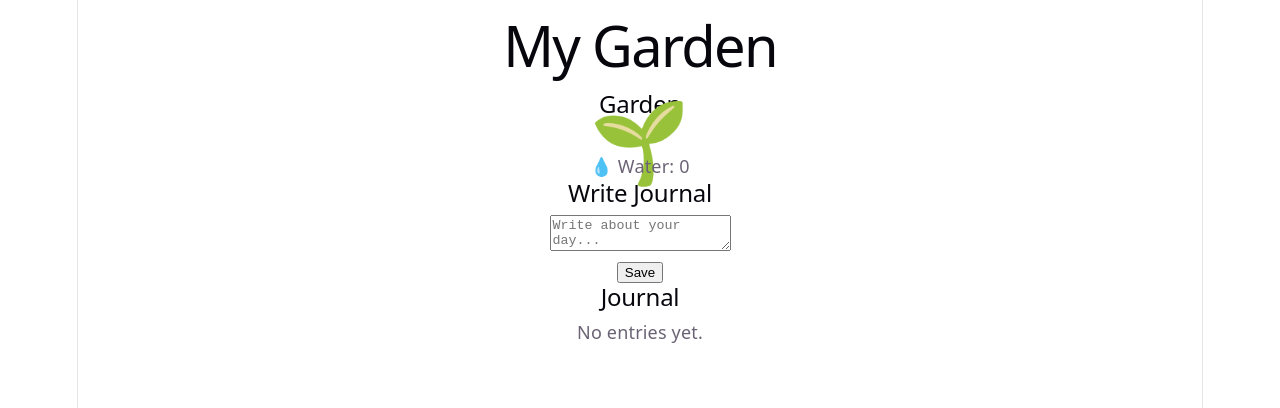
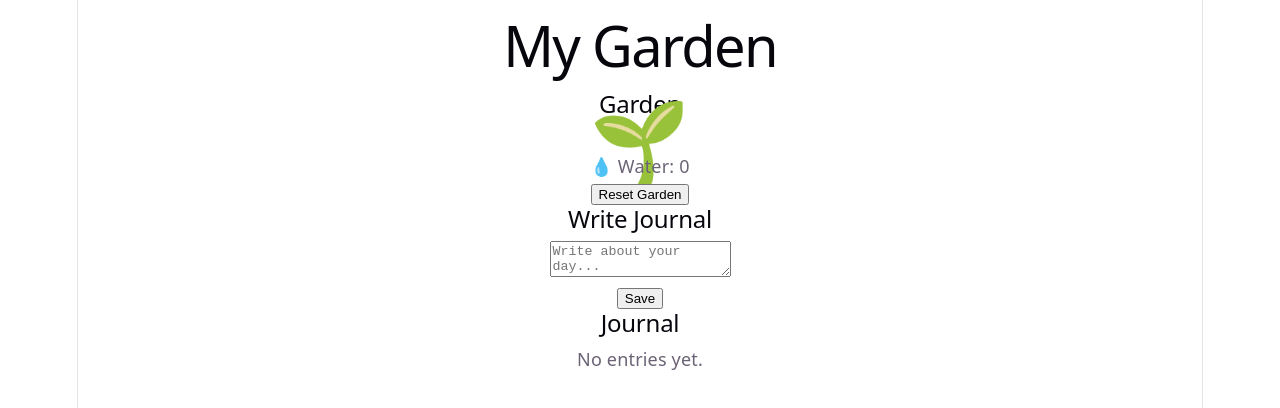
Before and after one commit to kenjiakahane/garden-journal, a React (Vite) app: page / in a window 1280 px wide. Shown: the top 408 px of the page. Built offline with nearby package versions, Linux system fonts and the light colour scheme.

Commit message:
Add reset garden button

```diff
--- a/src/App.jsx
+++ b/src/App.jsx
@@ -65,6 +65,16 @@ function App() {
     );
   };
 
+  const handleResetGarden = () => {
+    const confirmed = window.confirm(
+      "Reset your garden to the beginning?"
+    );
+
+    if (!confirmed) return;
+
+    setWater(0);
+  };
+
   const plant =
     water >= 5
       ? "🌷"
@@ -84,6 +94,9 @@ function App() {
         </div>
 
         <p>💧 Water: {water}</p>
+        <button onClick={handleResetGarden}>
+          Reset Garden
+        </button>
         {lastAnalysis && (
           <div>
             {lastAnalysis.error ? (
```
